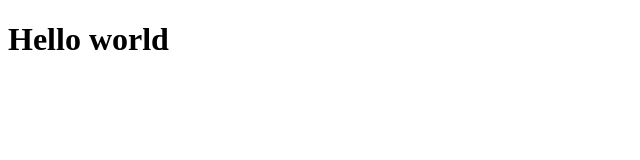
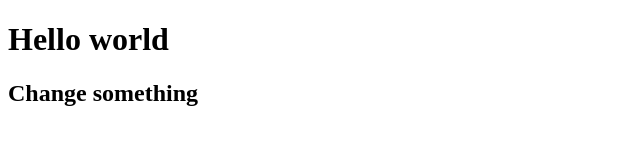
Before and after one commit to Tharo2/learning2, a plain HTML site: page index.html in a window 1280 px wide. Shown: the whole page, without its empty margins (0-640 px from the left). Drawn offline with Linux system fonts and the light colour scheme.

Commit message:
changed file and code

```diff
--- /dev/null
+++ b/index.css
@@ -0,0 +1,8 @@
+h1{
+    color: red;
+    font-size: 20px;
+}
+h2{
+    font-size: 100px;
+    color: green;
+}
--- a/index.html
+++ b/index.html
@@ -8,5 +8,6 @@
 </head>
 <body>
     <h1>Hello world</h1>
+    <h2>Change something</h2>
 </body>
 </html>
```
